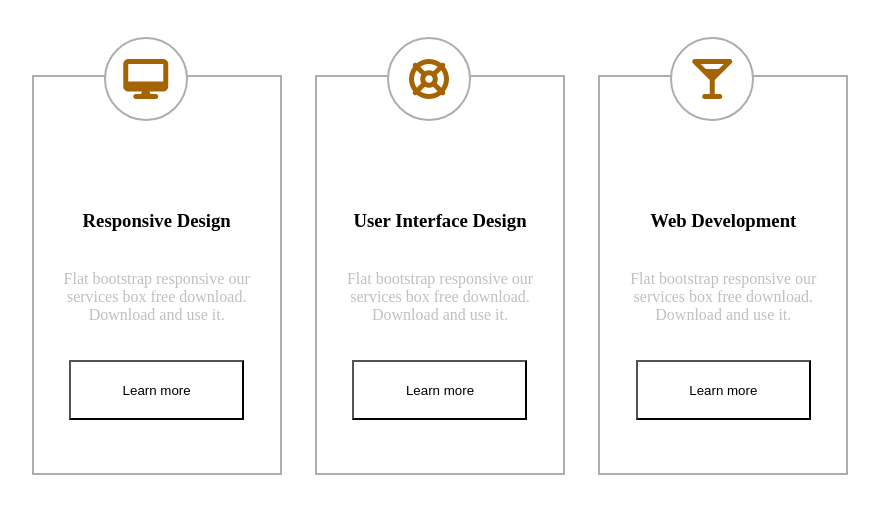
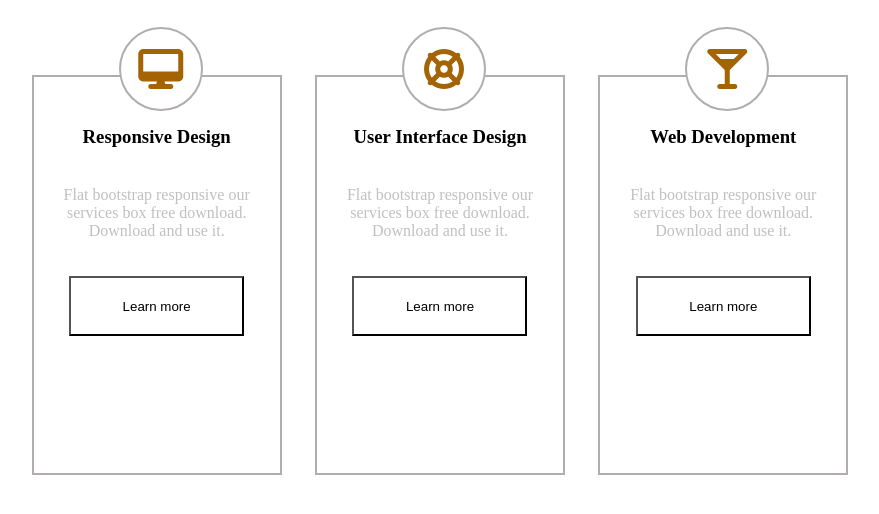
Before and after one commit to Omerta85/Homework_lesson3, a plain HTML site: page homework1/index.html in a window 1280 px wide. Shown: the whole page, without its empty margins (35-914 px from the left). Drawn offline with Linux system fonts and the light colour scheme.

Commit message:
для іконок поставив position: absolute;

```diff
--- a/homework1/style.css
+++ b/homework1/style.css
@@ -44,8 +44,8 @@ body{
     border: 2px solid #b1adad;
     font-size: 40px;
     color: #a46404;
-    position: relative;
-    top: -70px;
-    left: 70px;
+    position: absolute;
+    top: -50px;
+    left: 85px;
     background: white;
 }
```
Also changed, not shown: 1 other file.
